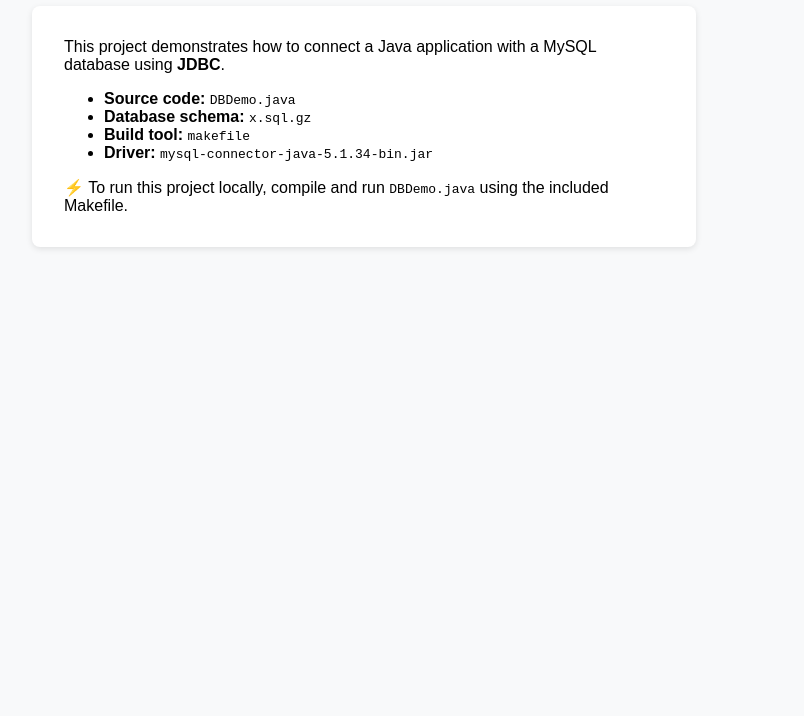
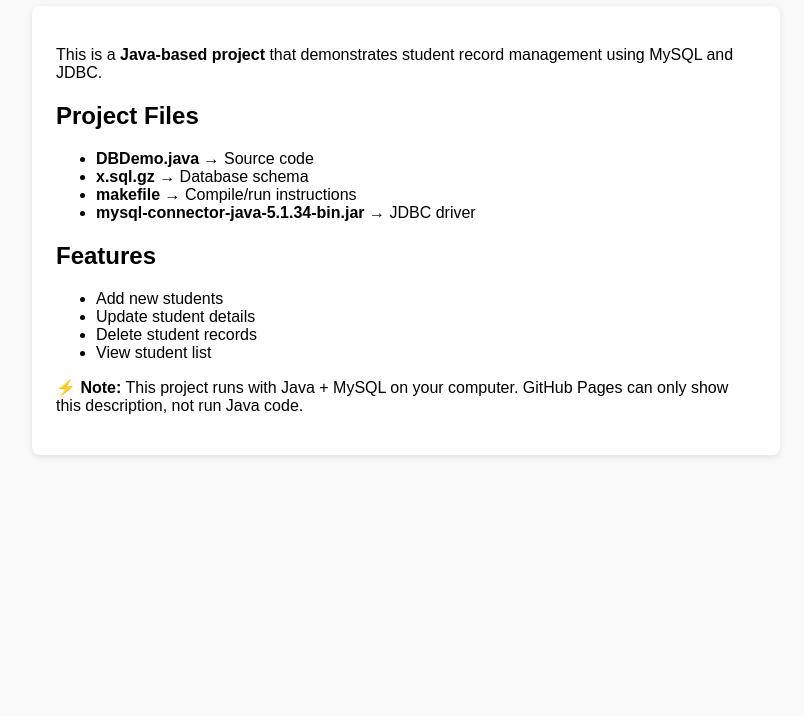
Before and after one commit to ruturajghutugade8-commits/sstudent-management, a plain HTML site: page index.html in a window 1280 px wide. Shown: the part 84-800 px from the top of the page, without its empty margins (0-804 px from the left). Drawn offline with Linux system fonts and the light colour scheme.

Commit message:
Update index.html

```diff
--- a/index.html
+++ b/index.html
@@ -1,38 +1,50 @@
-<!DOCTYPE html>
+<!DOCTYPE html><!DOCTYPE html>
 <html lang="en">
 <head>
   <meta charset="UTF-8">
   <meta name="viewport" content="width=device-width, initial-scale=1.0">
-  <title>Java Database Demo</title>
+  <title>Student Management System</title>
   <style>
     body {
       font-family: Arial, sans-serif;
       margin: 2rem;
-      background: #f8f9fa;
+      background: #f9f9f9;
     }
     h1 {
       color: #2c3e50;
     }
     .card {
       background: white;
-      padding: 1rem 2rem;
+      padding: 1.5rem;
       border-radius: 8px;
       box-shadow: 0 2px 6px rgba(0,0,0,0.1);
-      max-width: 600px;
+      max-width: 700px;
     }
   </style>
 </head>
 <body>
-  <h1>Java Database Demo Project</h1>
+  <h1>Student Management System</h1>
   <div class="card">
-    <p>This project demonstrates how to connect a Java application with a MySQL database using <b>JDBC</b>.</p>
+    <p>This is a <b>Java-based project</b> that demonstrates student record management using MySQL and JDBC.</p>
+
+    <h2>Project Files</h2>
     <ul>
-      <li><b>Source code:</b> <code>DBDemo.java</code></li>
-      <li><b>Database schema:</b> <code>x.sql.gz</code></li>
-      <li><b>Build tool:</b> <code>makefile</code></li>
-      <li><b>Driver:</b> <code>mysql-connector-java-5.1.34-bin.jar</code></li>
+      <li><b>DBDemo.java</b> → Source code</li>
+      <li><b>x.sql.gz</b> → Database schema</li>
+      <li><b>makefile</b> → Compile/run instructions</li>
+      <li><b>mysql-connector-java-5.1.34-bin.jar</b> → JDBC driver</li>
     </ul>
-    <p>⚡ To run this project locally, compile and run <code>DBDemo.java</code> using the included Makefile.</p>
+
+    <h2>Features</h2>
+    <ul>
+      <li>Add new students</li>
+      <li>Update student details</li>
+      <li>Delete student records</li>
+      <li>View student list</li>
+    </ul>
+
+    <p>⚡ <b>Note:</b> This project runs with Java + MySQL on your computer.
+    GitHub Pages can only show this description, not run Java code.</p>
   </div>
 </body>
 </html>
```
